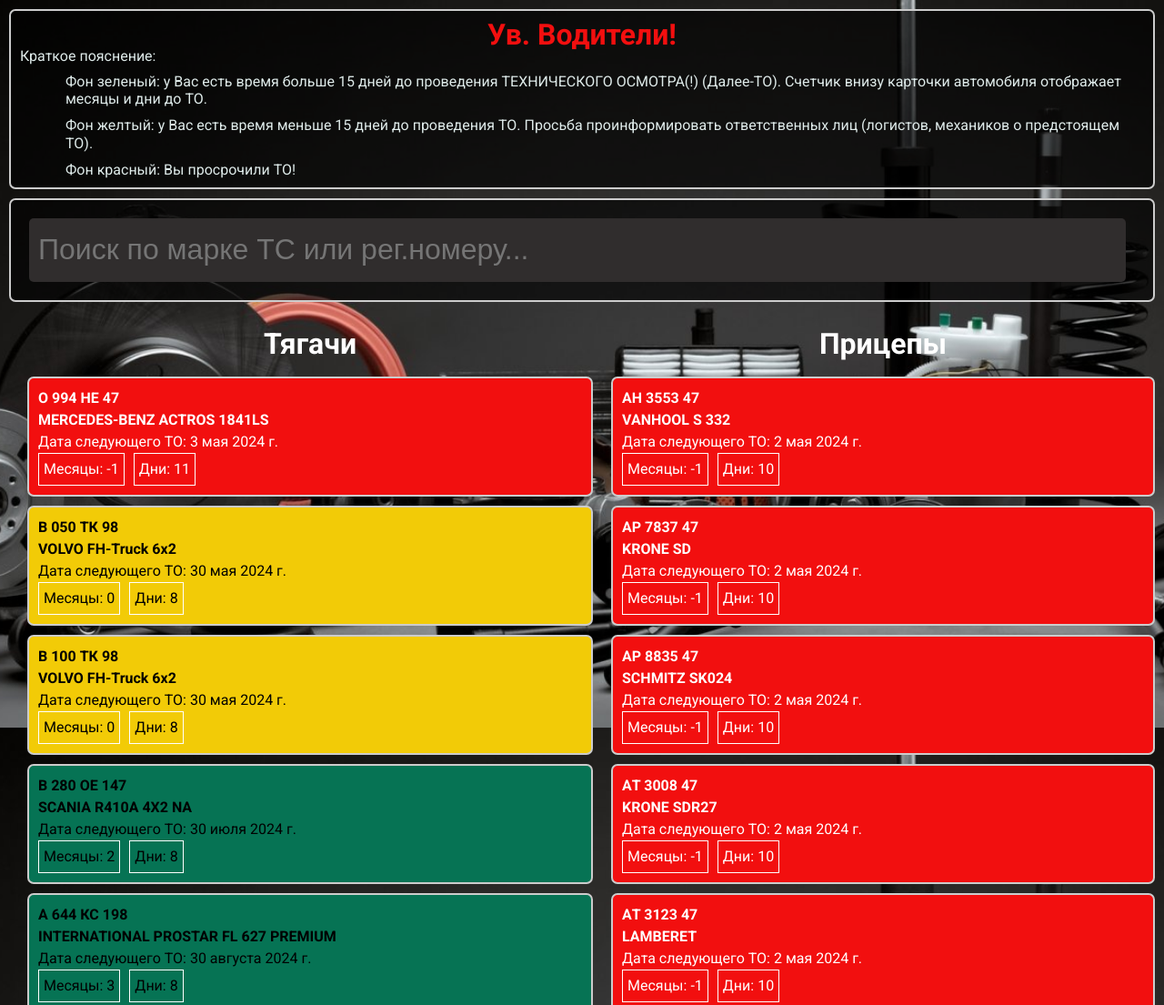
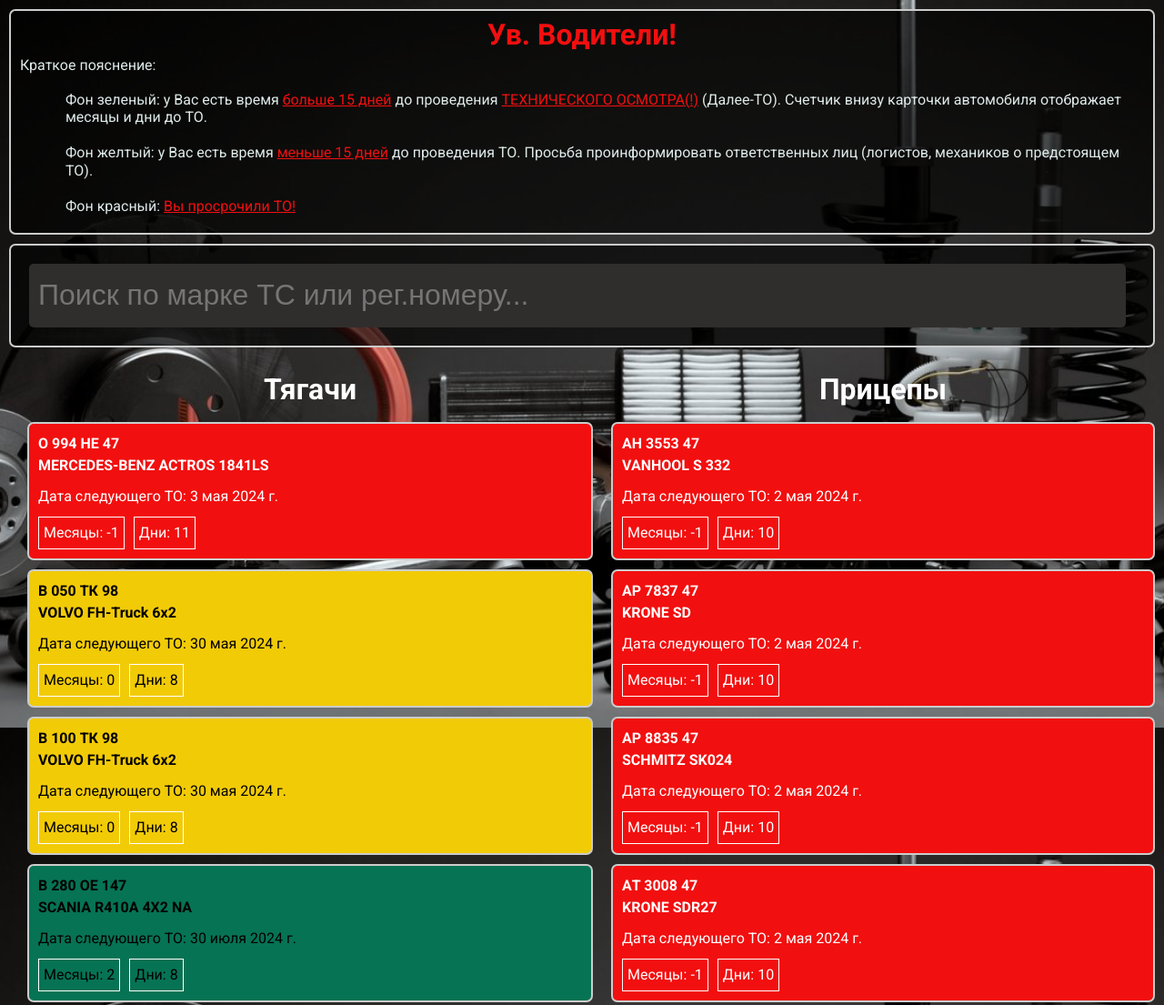
Before and after one commit to CheshirCode/Tehosmotr, a plain HTML site: page index.html in a window 1280 px wide. Shown: the top 1105 px of the page at 91% size. Drawn offline with Linux system fonts and the light colour scheme.

Commit message:
Add files via upload

```diff
--- a/css/style.css
+++ b/css/style.css
@@ -93,7 +93,7 @@ body {
 	flex-direction: column;
 	overflow: hidden;
 	margin: 0 auto;
-	position: relative;
+
 }
 
 [class*="__container"] {
@@ -144,11 +144,25 @@ body {
 	color: var(--color-light);
 }
 
+.main {
+	flex: 1 1 auto;
+	margin: 0 auto;
+}
+
 h2 {
 	color: var(--color-danger);
 	font-weight: 700;
 	font-size: 2rem;
 	text-align: center;
+}
+
+span {
+	color: var(--color-danger);
+	text-decoration: underline;
+}
+
+p {
+	margin: 10px 0;
 }
 
 .paragraph {
--- a/index.html
+++ b/index.html
@@ -11,15 +11,16 @@
 <body>
 	<div class="wrapper">
 		<header></header>
-		<main>
+		<main class="main">
 			<div class="greet">
 				<h2>Ув. Водители!</h2>
 
 				<p>Краткое пояснение:</p>
-				<p class="paragraph">Фон зеленый: у Вас есть время больше 15 дней до проведения <span>ТЕХНИЧЕСКОГО
+				<p class="paragraph">Фон зеленый: у Вас есть время <span>больше 15 дней</span> до проведения <span>ТЕХНИЧЕСКОГО
 						ОСМОТРА(!)</span> (Далее-ТО). Счетчик внизу карточки
 					автомобиля отображает месяцы и дни до ТО.</p>
-				<p class="paragraph">Фон желтый: у Вас есть время меньше 15 дней до проведения ТО. Просьба проинформировать
+				<p class="paragraph">Фон желтый: у Вас есть время <span>меньше 15 дней</span> до проведения ТО. Просьба
+					проинформировать
 					ответственных лиц (логистов, механиков о предстоящем ТО).</p>
 				<p class="paragraph">Фон красный: <span>Вы просрочили ТО!</span></p>
 			</div>
```
